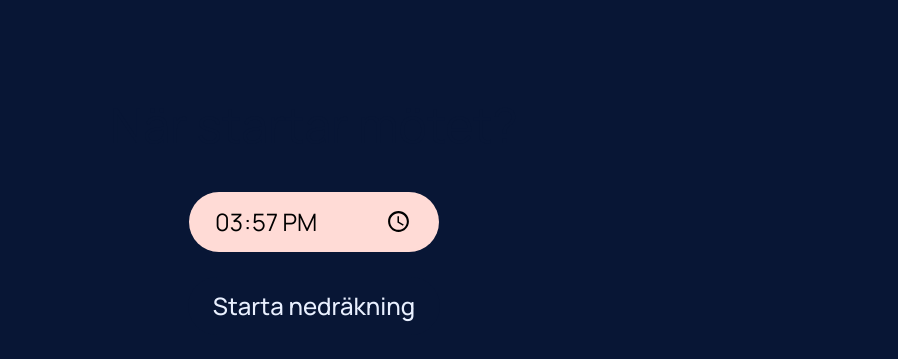
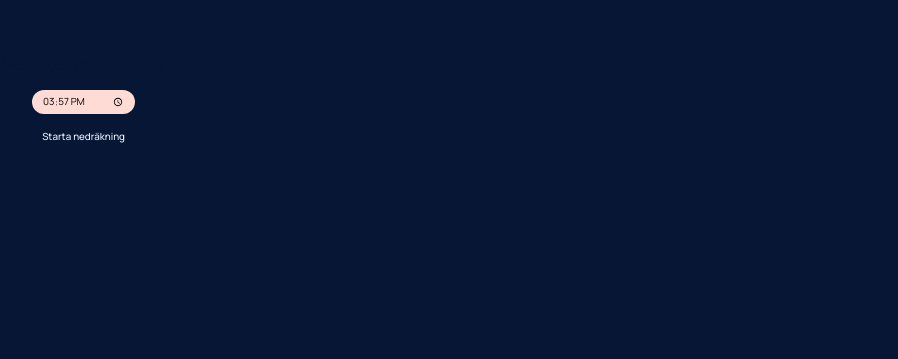
Before and after one commit to andsimdev/Pauzzz, a plain HTML site: page index.html in a window 1280 px wide. Shown: the part 137-496 px from the top of the page, without its empty margins (326-1224 px from the left). Drawn offline with Linux system fonts and the light colour scheme.

Commit message:
Zoom test

```diff
--- a/style.css
+++ b/style.css
@@ -13,6 +13,7 @@
     box-sizing: border-box;
     font-family: 'Manrope', sans-serif;
     transition: .25s;
+    zoom: .8;
 }
 
 body {
```
